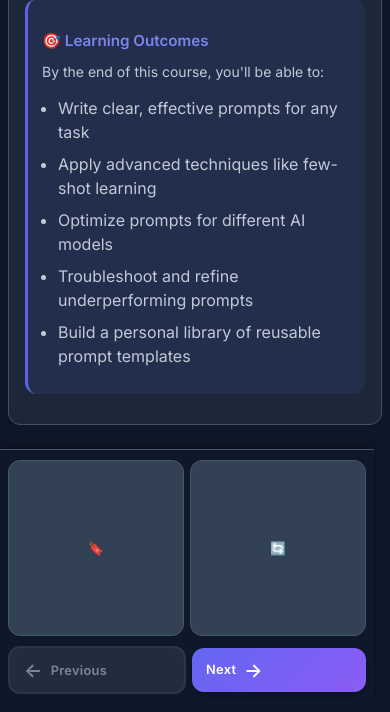
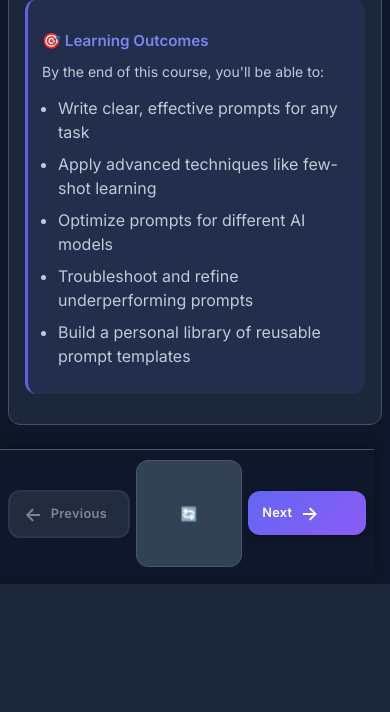
Before and after one commit to Caddickbrown/AI-Prompt-Training, a Flask app: page / in a window 390 px wide. Shown: the part 2134-2846 px from the top of the page. After the commit the page ends 2718 px from the top, so only its background shows below. Run offline with Flask 3, Linux system fonts and the light colour scheme.

Commit message:
Refactor CSS animations and button styles; remove bookmark functionality and adjust layout in HTML. Updated animation durations for logo and progress glow, modified button sizes and flex properties for controls.

```diff
--- a/static/css/styles.css
+++ b/static/css/styles.css
@@ -373,7 +373,7 @@ body {
 
 .logo-icon {
     font-size: 3rem;
-    animation: bounce 2s infinite;
+    animation: bounce 4s ease-in-out infinite;
 }
 
 @keyframes bounce {
@@ -508,7 +508,7 @@ body {
     width: 100%;
     height: 100%;
     background: linear-gradient(90deg, transparent, rgba(255, 255, 255, 0.3), transparent);
-    animation: shimmer 2s infinite;
+    animation: shimmer 3s ease-in-out infinite;
 }
 
 [data-theme="light"] .progress-glow {
@@ -1293,11 +1293,6 @@ body {
     gap: 1rem;
     margin-top: 2rem;
     animation: fadeIn 0.6s ease-out 0.6s both;
-}
-
-.control-center {
-    display: flex;
-    gap: 0.5rem;
 }
 
 /* Module Metadata */
@@ -1793,8 +1788,6 @@ body {
         width: 100%;
         height: 100%;
         background: rgba(0, 0, 0, 0.7);
-        backdrop-filter: blur(4px);
-        -webkit-backdrop-filter: blur(4px);
         z-index: 998;
         opacity: 0;
         transition: opacity var(--transition-base);
@@ -1976,18 +1969,20 @@ body {
     }
 
     .controls {
-        flex-wrap: wrap;
+        flex-wrap: nowrap;
         gap: 0.5rem;
         padding: 0.75rem;
         margin-top: 1.5rem;
-    }
-
-    .control-center {
-        order: -1;
-        width: 100%;
-        justify-content: center;
-        margin-bottom: 0.5rem;
-        gap: 0.5rem;
+        justify-content: space-between;
+        align-items: center;
+    }
+
+    .controls #resetBtn {
+        order: 2;
+    }
+
+    .controls #nextBtn {
+        order: 3;
     }
 
     .btn {
@@ -1996,10 +1991,11 @@ body {
         min-height: 40px; /* Touch target size */
     }
 
-    .btn-icon {
-        min-width: 40px;
-        min-height: 40px;
-        padding: 0.625rem;
+    .controls .btn-icon {
+        min-width: 36px;
+        min-height: 36px;
+        padding: 0.5rem;
+        font-size: 0.95rem;
     }
 
     .code-block {
@@ -2267,10 +2263,11 @@ body {
         min-height: 40px;
     }
 
-    .btn-icon {
-        min-width: 40px;
-        min-height: 40px;
-        padding: 0.5rem;
+    .controls .btn-icon {
+        min-width: 36px;
+        min-height: 36px;
+        padding: 0.45rem;
+        font-size: 0.9rem;
     }
 
     .achievements-grid {
@@ -2872,10 +2869,6 @@ body {
         margin: 0 -0.5rem -0.5rem;
     }
 
-    .control-center {
-        margin-bottom: 0.25rem;
-        gap: 0.375rem;
-    }
 
     .btn {
         padding: 0.625rem 0.875rem;
@@ -2886,10 +2879,11 @@ body {
         touch-action: manipulation;
     }
 
-    .btn-icon {
-        min-width: 40px;
-        min-height: 40px;
-        padding: 0.5rem;
+    .controls .btn-icon {
+        min-width: 36px;
+        min-height: 36px;
+        padding: 0.45rem;
+        font-size: 0.85rem;
         touch-action: manipulation;
     }
 
@@ -3159,9 +3153,21 @@ body {
     }
 
     /* Reduce animations on mobile for better performance */
-    * {
-        animation-duration: 0.3s !important;
+    /* Only speed up UI transitions, not decorative animations */
+    .module,
+    .btn,
+    .modal,
+    .sidebar {
         transition-duration: 0.2s !important;
+    }
+
+    /* Keep decorative animations at slower speeds */
+    .logo-icon {
+        animation-duration: 4s !important;
+    }
+
+    .progress-glow {
+        animation-duration: 3s !important;
     }
 
     /* Optimize rendering */
--- a/static/js/script.js
+++ b/static/js/script.js
@@ -203,7 +203,6 @@ function setupEventListeners() {
 
     document.getElementById('achievementsBtn').addEventListener('click', showAchievements);
     // Certificate button removed from header - only shown in conclusion module
-    document.getElementById('bookmarkBtn').addEventListener('click', bookmarkModule);
     document.getElementById('resetBtn').addEventListener('click', resetProgress);
 
     // Theme toggle functionality
@@ -939,20 +938,6 @@ document.addEventListener('click', (e) => {
     }
 });
 
-// Bookmark functionality
-function bookmarkModule() {
-    const module = courseData.modules[currentModuleIndex];
-    const bookmarks = JSON.parse(localStorage.getItem('bookmarks') || '[]');
-
-    if (bookmarks.includes(module.id)) {
-        showToast('Already bookmarked!', 'info');
-    } else {
-        bookmarks.push(module.id);
-        localStorage.setItem('bookmarks', JSON.stringify(bookmarks));
-        showToast('Module bookmarked!', 'success');
-    }
-}
-
 // Reset progress
 function resetProgress() {
     if (confirm('Are you sure you want to reset all progress? This cannot be undone.')) {
--- a/templates/index.html
+++ b/templates/index.html
@@ -109,14 +109,9 @@
             <button id="prevBtn" class="btn btn-secondary" disabled>
                 <span class="btn-icon-left">←</span> Previous
             </button>
-            <div class="control-center">
-                <button id="bookmarkBtn" class="btn btn-icon" title="Bookmark this module">
-                    <span>🔖</span>
-                </button>
-                <button id="resetBtn" class="btn btn-icon" title="Reset progress">
-                    <span>🔄</span>
-                </button>
-            </div>
+            <button id="resetBtn" class="btn btn-icon" title="Reset progress">
+                <span>🔄</span>
+            </button>
             <button id="nextBtn" class="btn btn-primary">
                 Next <span class="btn-icon-right">→</span>
             </button>
```
